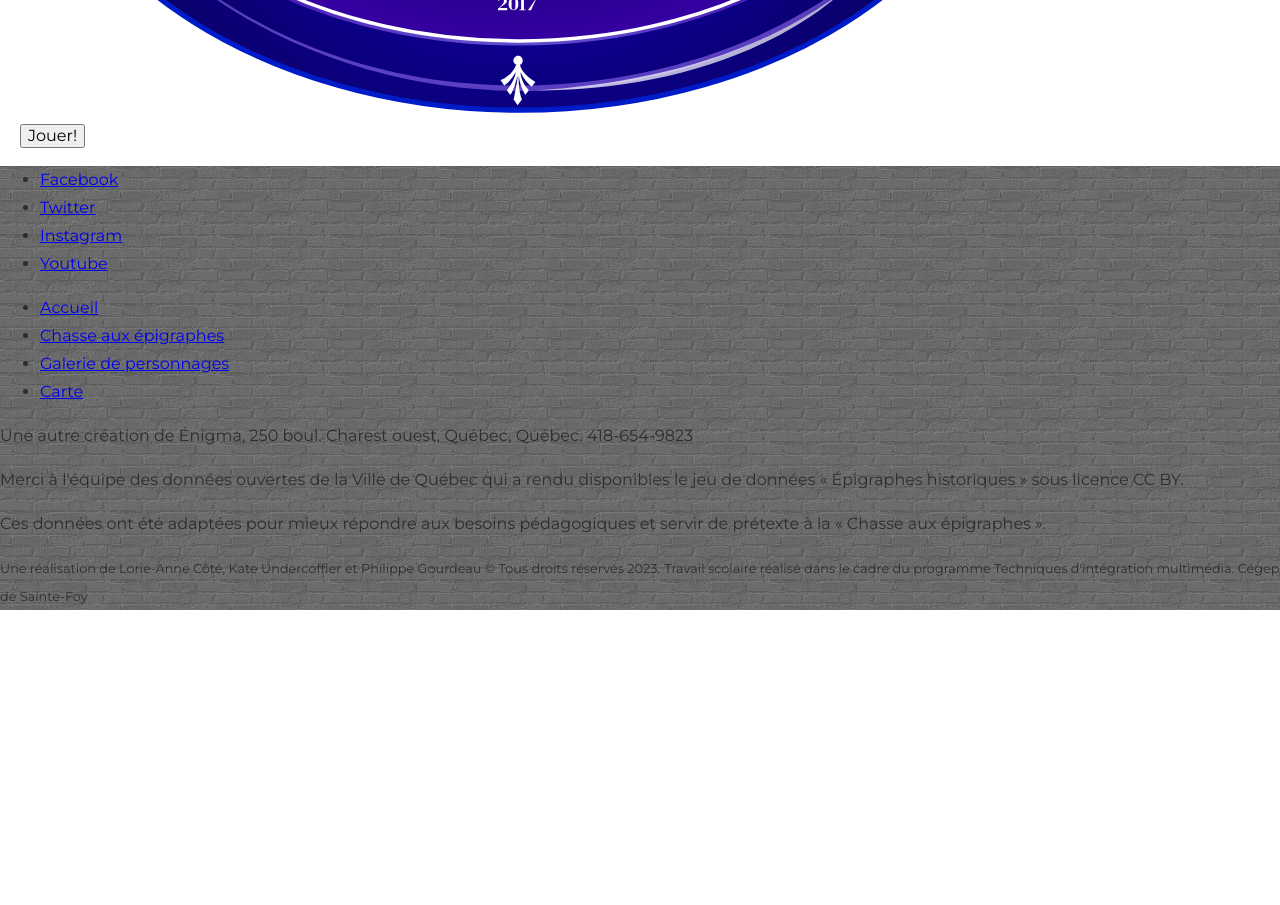
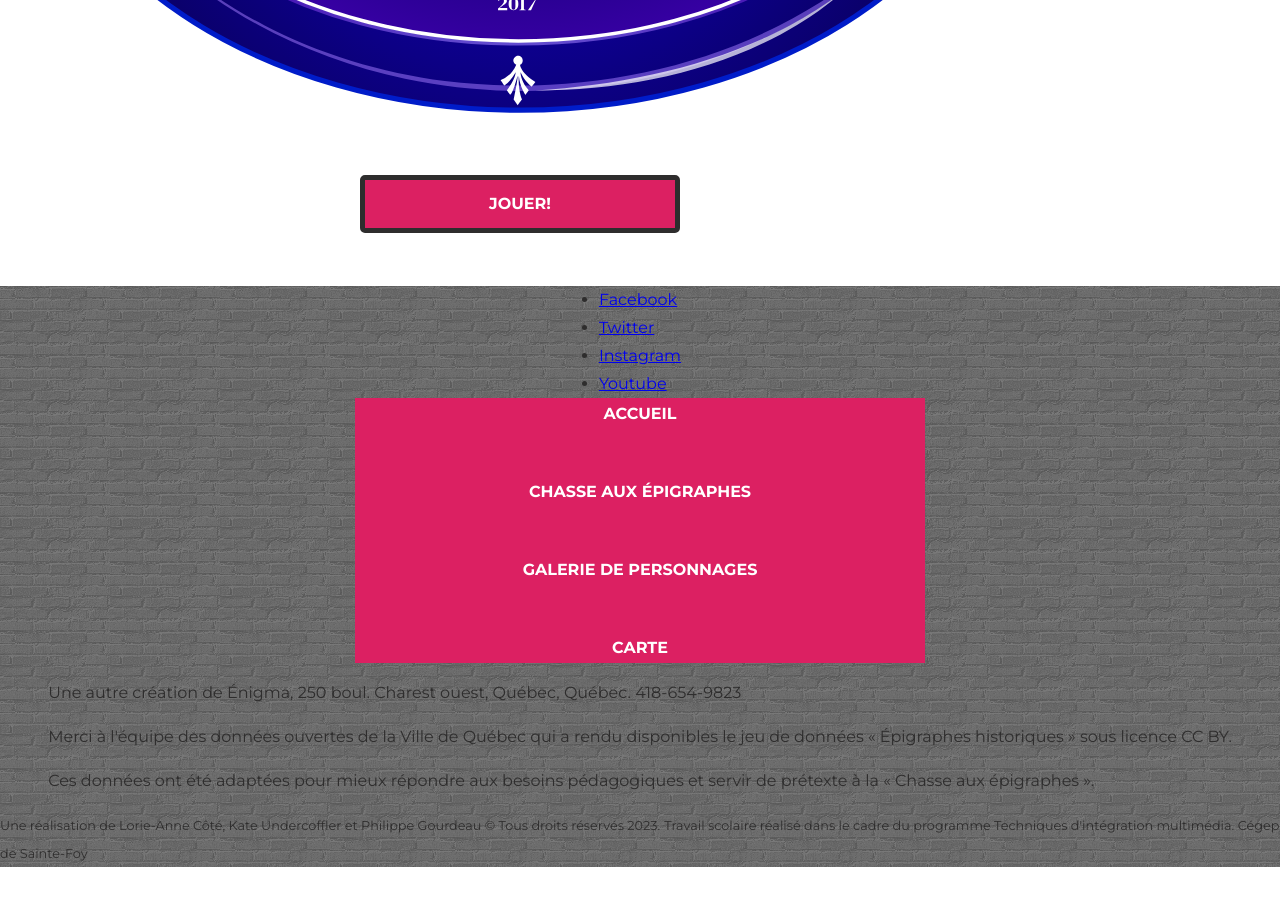
Before and after one commit to Z0ul0u25/ChasseEpigraphe, a plain HTML site: page index.html in a window 1280 px wide. Shown: the part 1500-2405 px from the top of the page. Before the commit the page ends 2185 px from the top, so only its background shows below. Drawn offline with Linux system fonts and the light colour scheme.

Commit message:
Début de css sur footer

```diff
--- a/assets/css/menu.css
+++ b/assets/css/menu.css
@@ -14,7 +14,7 @@
 
 /****** Base commune *******/
 
-.navigation-principale ul {
+ul {
     margin-block-start: 0;
     margin-block-end: 0;
     padding-inline-start: 0;
--- a/assets/css/style-mandatA.css
+++ b/assets/css/style-mandatA.css
@@ -16,6 +16,7 @@ body {
    margin-bottom: 75px;
    background-color: rgb(255, 255, 255);
 }
+
 .main {
    margin-left: 20px;
    margin-right: 20px;
@@ -33,7 +34,55 @@ body {
    margin-top: 20px;
 }
 
+/* BOUTON */
+
+.ctnBouton {
+   display: flex;
+   flex-direction: column;
+   justify-content: center;
+   align-items: center;
+   margin: 53px;
+}
+
+.bouton {
+   background-color: #DC2062;
+   padding: 15px;
+   border: 5px solid #2E2D2D;
+   border-radius: 5px;
+   color: white;
+   text-transform: uppercase;
+   font-weight: bold;
+   width: 320px;
+}
+
+
 /* FOOTER */
-/* .footer {
+.footer {
+   display: flex;
+   flex-direction: column;
+   justify-content: center;
+   align-items: center;
+}
 
-} */
+.rappel-nav_liste li a {
+   display: block;
+   text-decoration: none;
+   color: white;
+   text-transform: uppercase;
+   font-weight: bold;
+   text-align: center;
+   padding: 25px;
+
+}
+
+.rappel-nav_liste {
+   list-style: none;
+}
+.footer-rappel_nav {
+   background-color: #DC2062;
+   display: flex;
+   justify-content: center;
+   align-items: center;
+   width: 570px;
+   height: 265px;
+}
```
